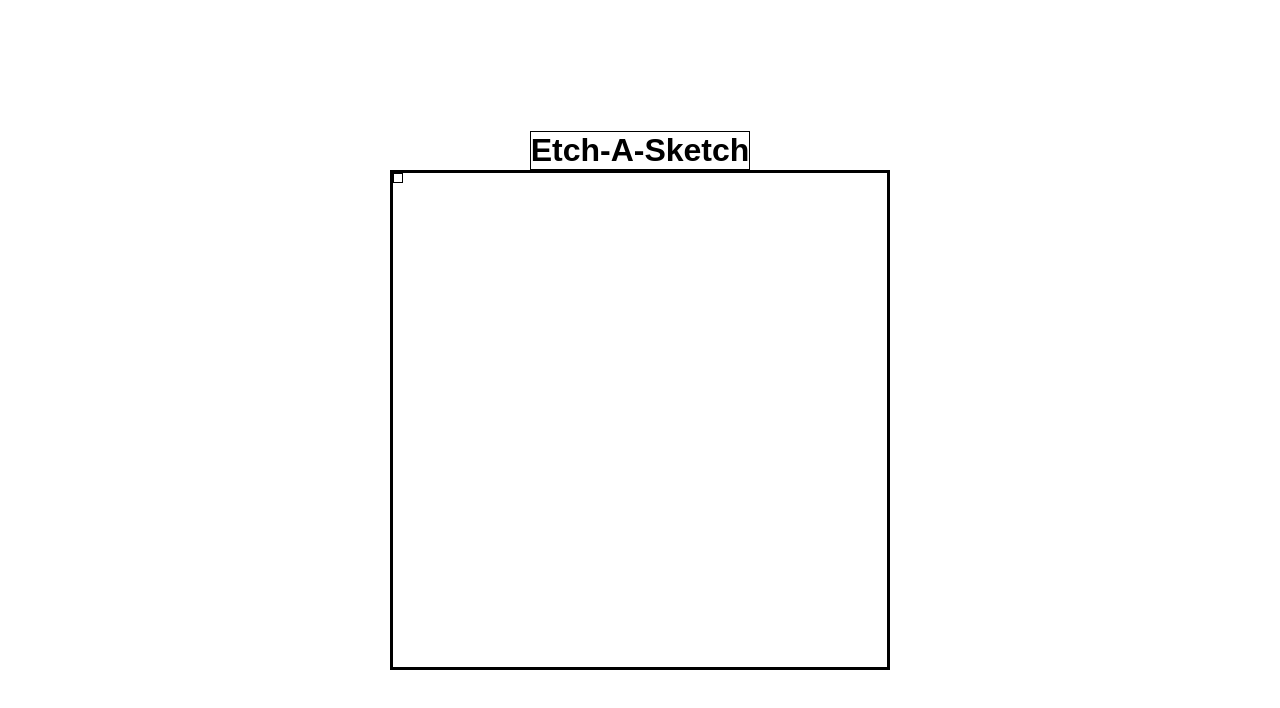
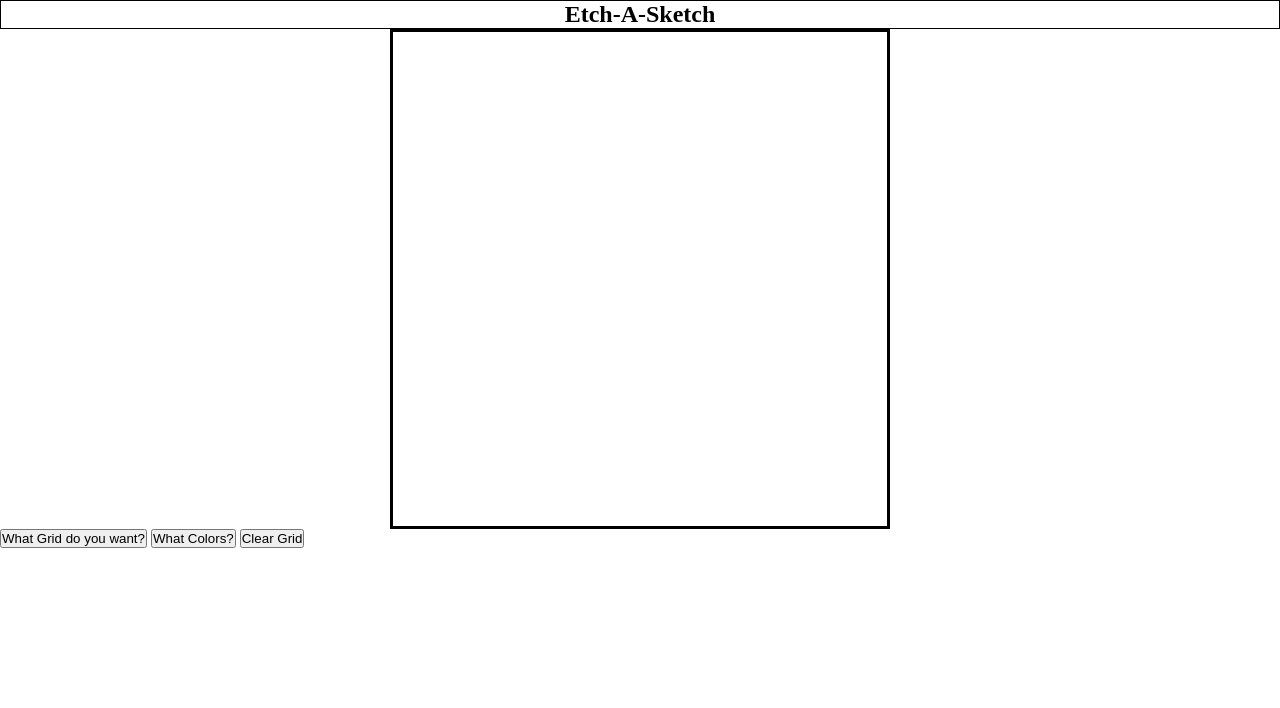
Before and after one commit to DoubleOWebDev/Etch-A-Sketch, a plain HTML site: page index.html in a window 1280 px wide. Drawn offline with Linux system fonts and the light colour scheme.

Commit message:
Tinker with relation of grid size button values

```diff
--- a/app.js
+++ b/app.js
@@ -1,12 +1,16 @@
-const container = document.querySelector('.container')
+let container = document.querySelector('.container'); //Declared container
+container.style.display = 'grid' //Set display on container
+let div = document.createElement('div'); //Created JS div
 
-const div = document.createElement('div')
+//Function to create boxes within the container
+const howManySquaresDoYouWant = (gridSize) =>{
+   gridSize = prompt(`How do you want your Grid Size?`);//Make a prompt that will ask for the grid size
 
-container.appendChild(div)
-
-const howManySquaresDoYouWant = (gridSize) =>{
-  //Make a prompt that will ask for the grid size
   for (let i = 0 ; i <= gridSize; i++){
-    container.appendChild(div)
+    container.appendChild(div);
   }
 }
+
+let gridSizeBtn = document.getElementById('gridSize')
+
+gridSizeBtn.addEventListener('click', howManySquaresDoYouWant);
--- a/index.html
+++ b/index.html
@@ -8,10 +8,17 @@
     <title> Etch A Sketch</title>
 </head>
 <body>
-    <h1>Etch-A-Sketch</h1>
+    <section>
+        <h1>Etch-A-Sketch</h1>
         <section class="container">
 
         </section>
+        <section>
+              <button id="gridSize">What Grid do you want?</button>
+              <button id="colorChoice">What Colors?</button>
+              <button id="clearGrid">Clear Grid</button>
+        </section>
+      </section>
     <script src="app.js"></script>
 </body>
 </html>
--- a/style.css
+++ b/style.css
@@ -1,17 +1,7 @@
-*{
+* {
+  padding: 0%;
+  margin: 0%;
   box-sizing: border-box;
-    padding: 0;
-    margin: 0;
-}
-
-body {
-    font-family: sans-serif;
-    display: flex;
-    flex-direction: column;
-    align-items: center;
-    height: 100vh;
-    justify-content: center;
-    overflow: hidden;
 }
 
 h1 {
@@ -33,3 +23,14 @@
   margin: 0;
   padding: 0;
 }
+
+.buttons{
+  width: 70%;
+  margin-left:15%;
+  display:flex ;
+  justify-content: space-evenly;
+}
+
+button:hover {
+  background-color: brown;
+}
```
Lines whose indentation alone changed are shown as unchanged.
